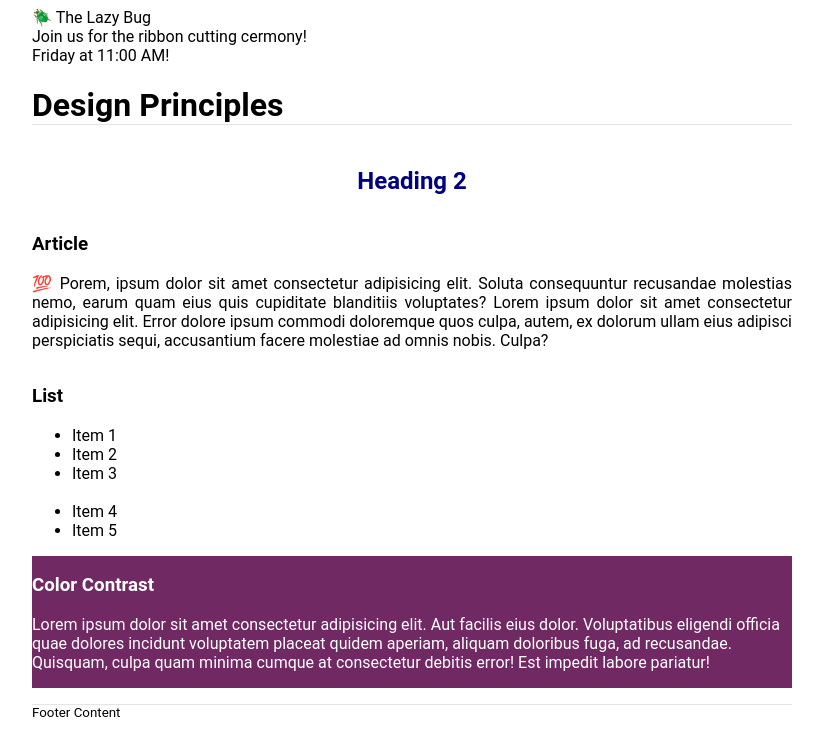
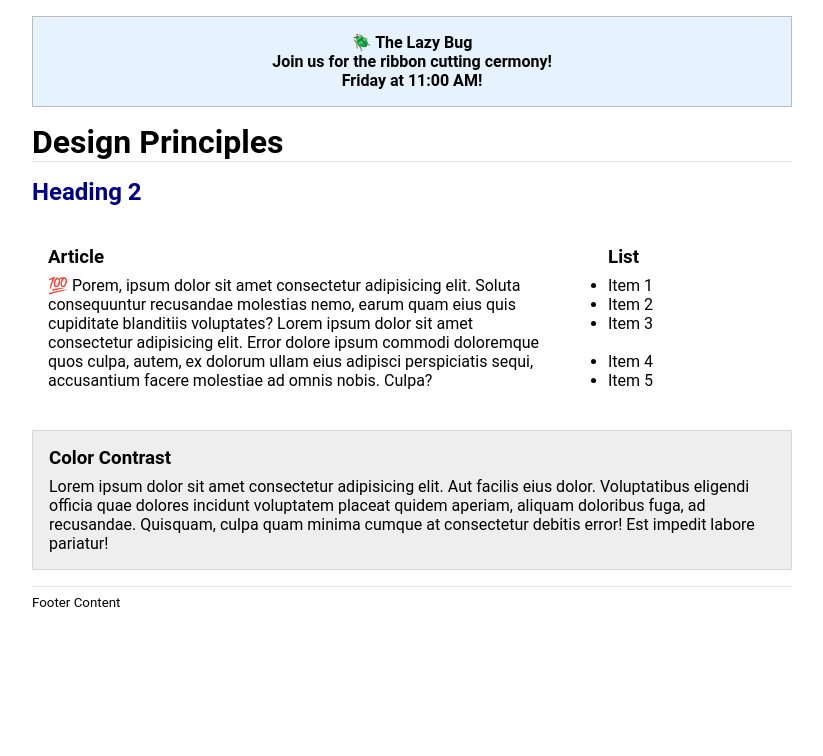
Before and after one commit to emilycordero/wdd230, a plain HTML site: page lesson02/design.html in a window 1280 px wide. Shown: the whole page, without its empty margins (228-1051 px from the left). Drawn offline with Linux system fonts and the light colour scheme.

Commit message:
added design html

```diff
--- a/lesson02/styles/design.css
+++ b/lesson02/styles/design.css
@@ -1,5 +1,11 @@
+* {
+	box-sizing: border-box;
+	margin: 0;
+	padding: 0;
+  }
   body {
   font-family: Roboto, helvetica, sans-serif;
+  margin: 1rem;
   }
 
   header,
@@ -9,38 +15,51 @@ footer {
 	margin: 0 auto;
   }
 
-marquee {
+  div.banner {
+	border: 1px solid #bbb;
 	padding: 1rem;
-	background-color: #eee;
+	background-color: rgb(230, 243, 254);
+	font-weight: 700;
+	   word-break: break-word;
+	  text-align: center;
   }
 
   h1 {
 	border-bottom: 1px solid rgba(0, 0, 0, 0.1);
+	margin: 1rem 0;
   }
 
   main {
 	display: grid;
-	grid-template-columns: 1/2;
+	grid-template-columns: 1fr 200px;
+	grid-gap: 1.5rem;
+  }
+
+  section {
+	  padding: 1rem;
   }
 
   h2 {
-	grid-column: span;
 	color: navy;
-	text-align: center;
+	grid-column: 1/3;
   }
 
-article p {
-	text-align: justify;
+  h3 {
+	margin-bottom: .5rem;
   }
 
+
   .callout {
-	color: #ffffff;
-	background-color: #702963;
+	border:1px solid rgba(0, 0, 0, 0.1);
+	color: #000;
+	background-color: #eee;
+	grid-column: 1/3;
+	padding: 1rem;
   }
 
   footer {
 	margin-top: 1rem;
 	border-top: 1px solid rgba(0, 0, 0, 0.1);
+	padding: .5rem 0;
 	font-size: smaller;
-	text-align: left;
   }
```
Also changed, not shown: index.html (+1 -1 lines). Lines whose indentation alone changed are shown as unchanged.
